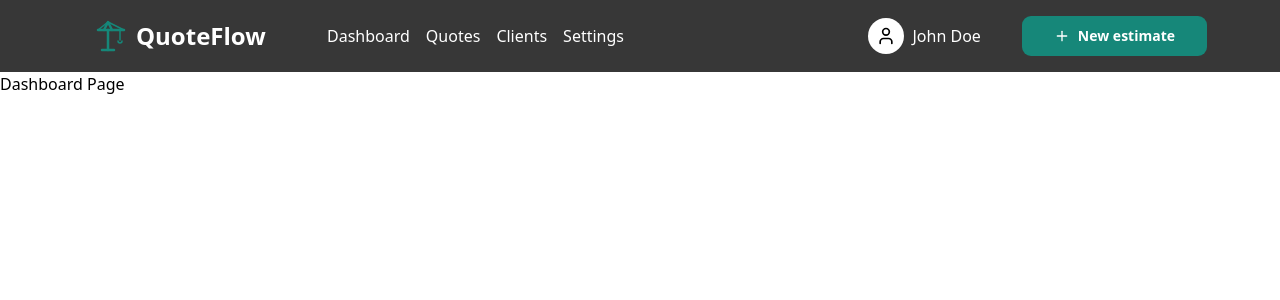
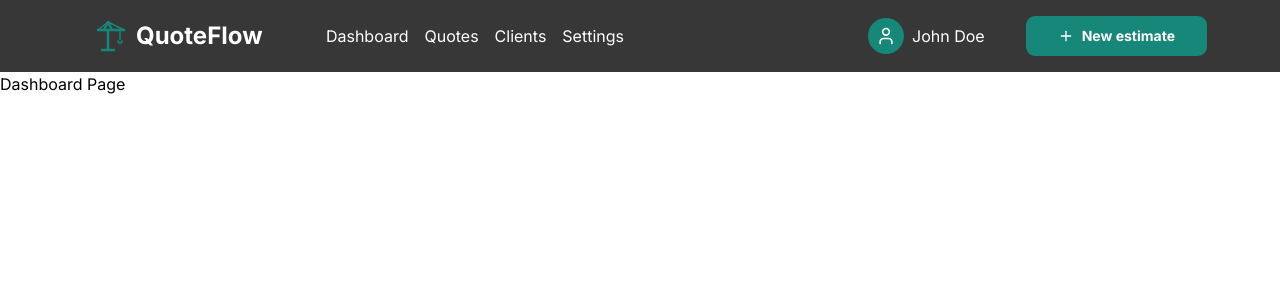
Before and after one commit to VII-07/quoteflow, a Next.js app: page / in a window 1280 px wide. Shown: the top 300 px of the page. Built offline with nearby package versions, Linux system fonts and the light colour scheme.

Commit message:
fix: update color variables and improve styling consistency in Header and UserSection components

```diff
--- a/app/colors.css
+++ b/app/colors.css
@@ -38,7 +38,7 @@
 
   --primary: #168779;
   --secondary: #373737;
-  --secondary-foreground: #000000;
+  --secondary-foreground: #ffffff;
   --primary-foreground: #ffffff;
 }
 
--- a/app/globals.css
+++ b/app/globals.css
@@ -6,7 +6,7 @@
 @custom-variant dark (&:is(.dark *));
 
 @theme inline {
-  --font-inter: var("Inter", sans-serif);
+  --font-inter: "Inter", sans-serif;
   --font-heading: var(--font-sans);
 
   --radius-sm: calc(var(--radius) * 0.6);
--- a/components/layout/Header.tsx
+++ b/components/layout/Header.tsx
@@ -12,7 +12,7 @@ export const Header = () => {
         <Link href="/">
           <div className="flex items-center p-4 gap-2">
             <CraneIcon />
-            <span className=" text-primary-foreground font-bold text-2xl">
+            <span className="font-bold text-2xl">
               QuoteFlow
             </span>
           </div>
--- a/components/layout/UserSection.tsx
+++ b/components/layout/UserSection.tsx
@@ -5,7 +5,7 @@ export const UserSection = () => {
   return (
     <div>
       <Link href="" className="flex items-center gap-2 p-4 hover:text-primary">
-        <div className="bg-primary-foreground rounded-full p-2">
+        <div className="bg-primary text-primary-foreground rounded-full p-2">
           <User className=" text-secondary-foreground w-5 h-5" />
         </div>
         <span className="text-primary-foreground hover:text-primary">John Doe</span>
```
